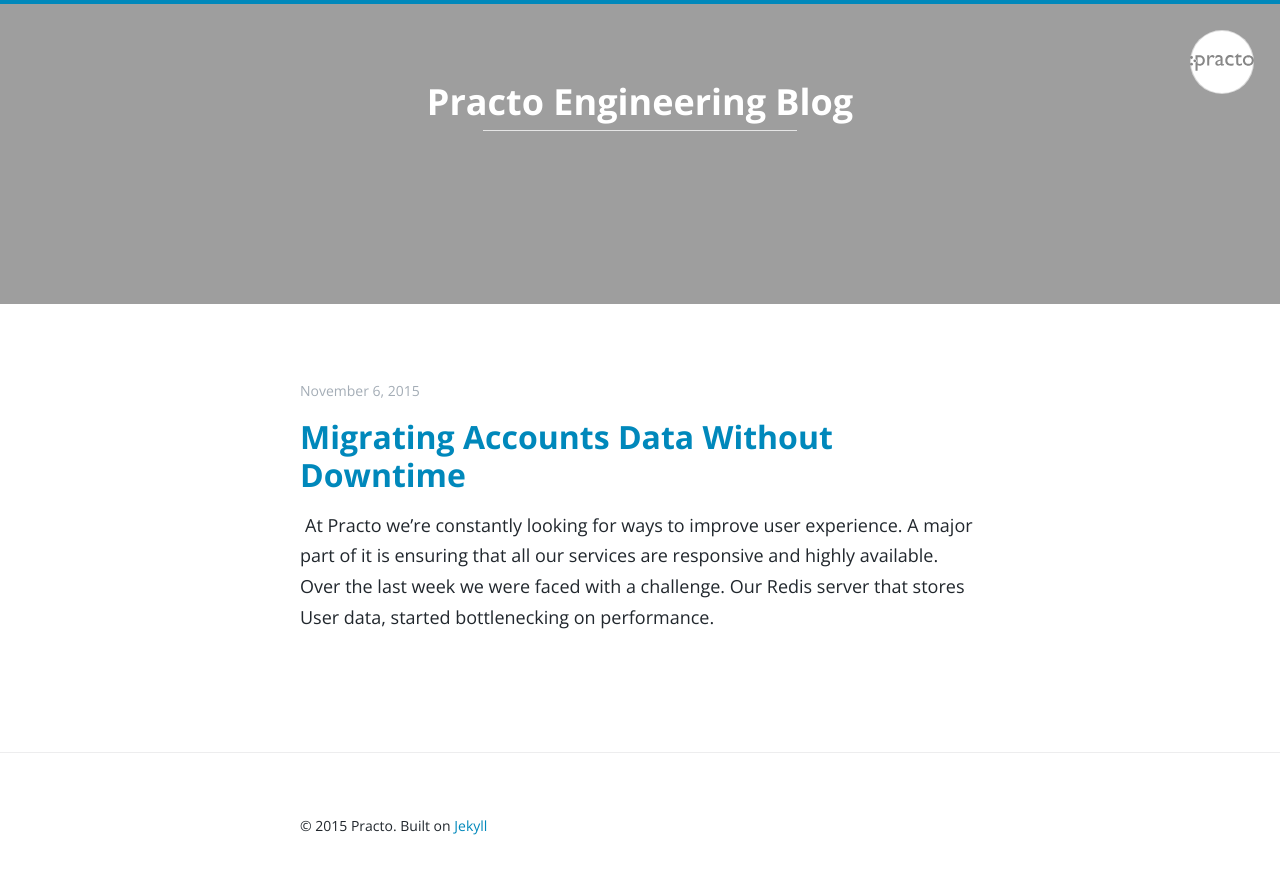
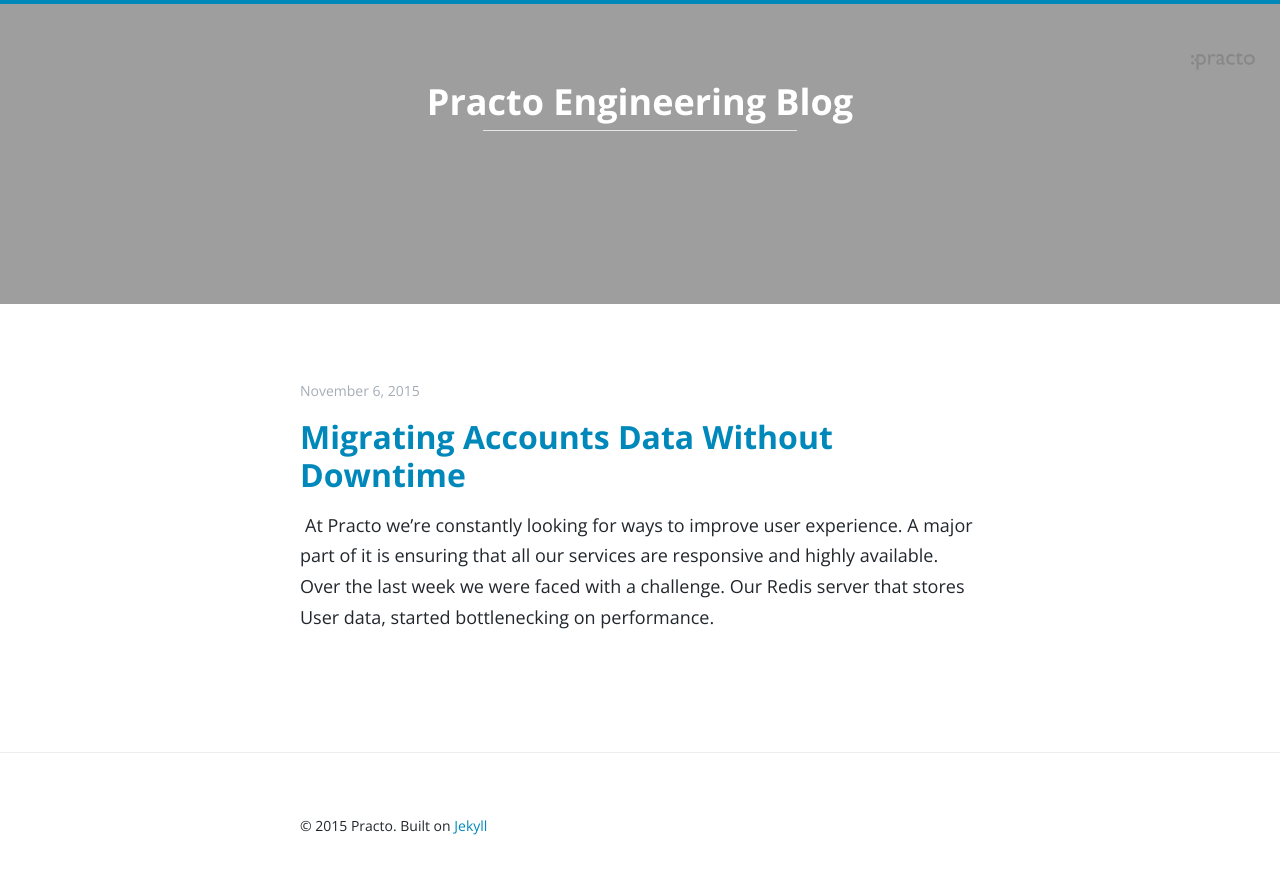
Before and after one commit to practo/engineering-blog, a Jekyll site: the page built from index.html, in a window 1280 px wide. Shown: the top 874 px of the page. Built offline with Jekyll 4.4.1, drawn with Linux system fonts in a browser that asks for light colours.

Commit message:
Simplified logo badge, changed header hover color

```diff
--- a/css/screen.css
+++ b/css/screen.css
@@ -311,7 +311,7 @@ a {
     transition-duration: 0.2s
 }
 a:hover {
-    color: #21272d
+    color: #08b;
 }
 a:active {
     outline: none
@@ -1156,14 +1156,6 @@ body>footer #user_bio .inner, .post-footer #user_bio .inner {
     right: 26px;
     width: 62px;
     height: 62px;
-    background-color: #fff;
-    border: 1px solid rgba(33, 39, 45, 0.17);
-    -webkit-border-radius: 60px;
-    -moz-border-radius: 60px;
-    -ms-border-radius: 60px;
-    -o-border-radius: 60px;
-    border-radius: 60px;
-    z-index: 3;
     -webkit-transition-property: all 0.2s;
     -moz-transition-property: all 0.2s;
     -o-transition-property: all 0.2s;
```
